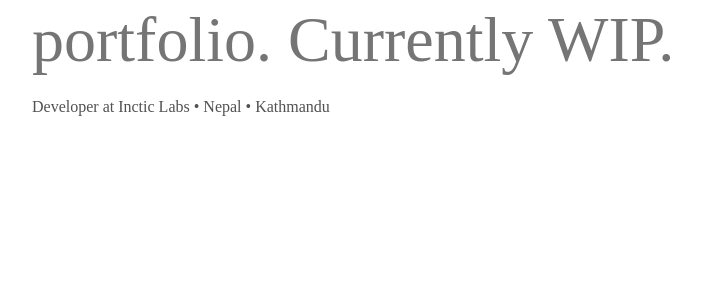
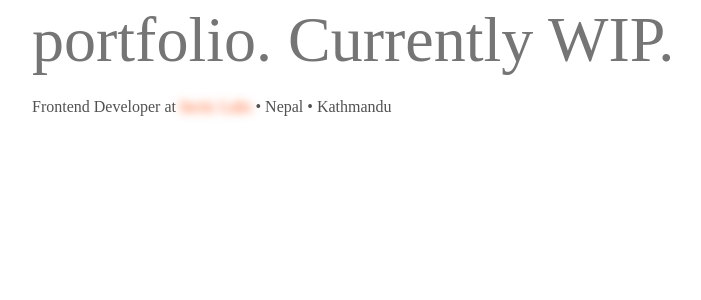
Before and after one commit to isunuwa/portfolio, a PHP site: page / in a window 1280 px wide. Shown: the part 355-655 px from the top of the page, without its empty margins (208-909 px from the left). Run offline with PHP 8.4, Linux system fonts and the light colour scheme.

Commit message:
ui updated with small animations

```diff
--- a/index.html
+++ b/index.html
@@ -111,7 +111,7 @@
             </h1>
           </div>
           <div class="is-intro-description">
-            <p>Developer at <span class="is-work-at">Inctic Labs</span> • Nepal • Kathmandu</p>
+            <p>Frontend Developer at <span class="is-work-at">Inctic Labs</span> • Nepal • Kathmandu</p>
           </div>
         </div>
 
--- a/styles.css
+++ b/styles.css
@@ -259,7 +259,17 @@ body{
   text-align: left;
   text-transform: none;
 }
-
+.hero-intro-section .is-intro-div .is-intro-description .is-work-at {
+  filter: blur(5px);
+  -webkit-filter: blur(5px);
+  -o-filter: blur(5px);
+  -ms-filter: blur(5px);
+  color: var(--primary-highlight-color);
+  transition: var(--transition);
+}
+.hero-intro-section .is-intro-div .is-intro-description .is-work-at:hover {
+  filter: blur(0);
+}
 /* ============================================ end of intro section ============================================ */
 
 /* ============================================ start of skill section ============================================ */
```
